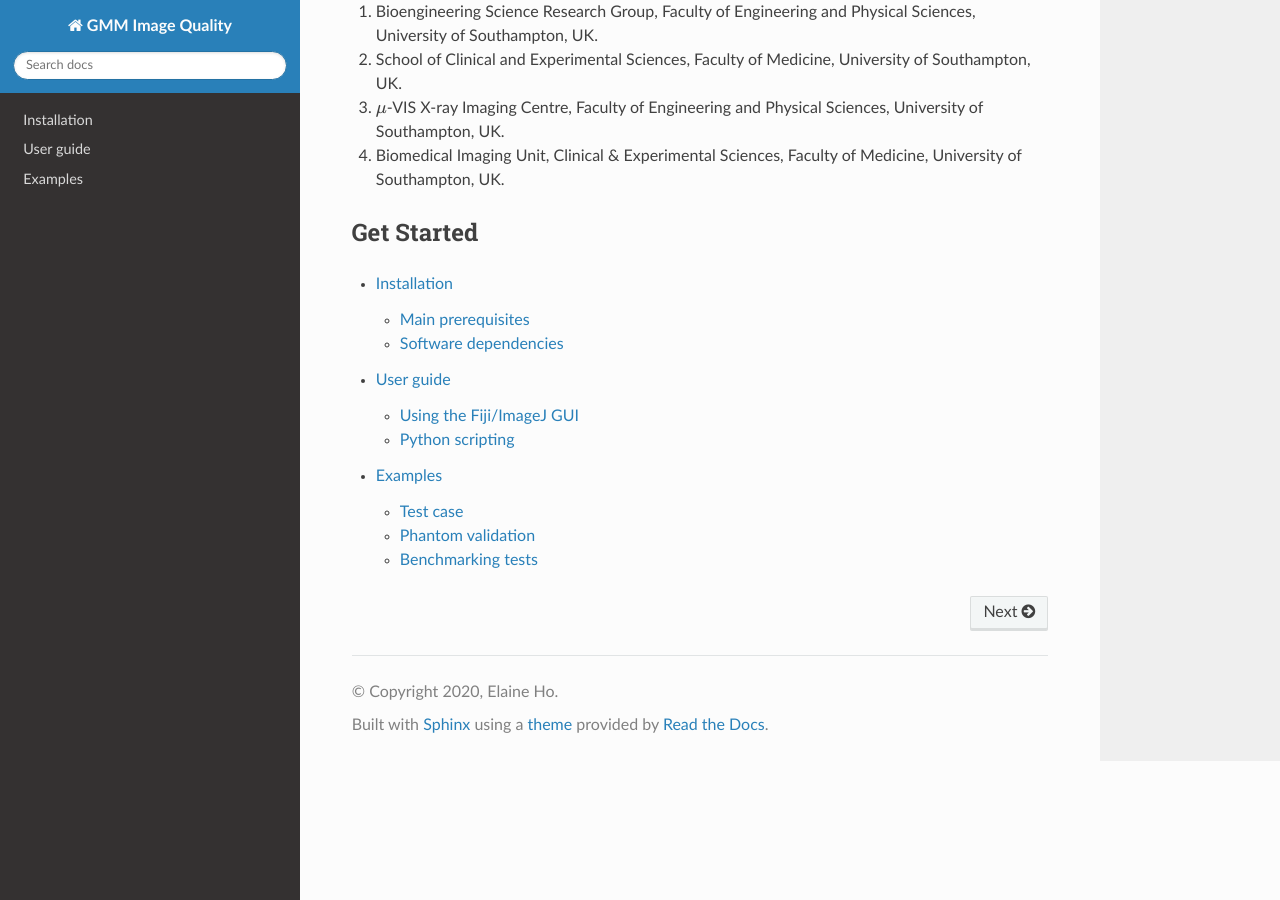
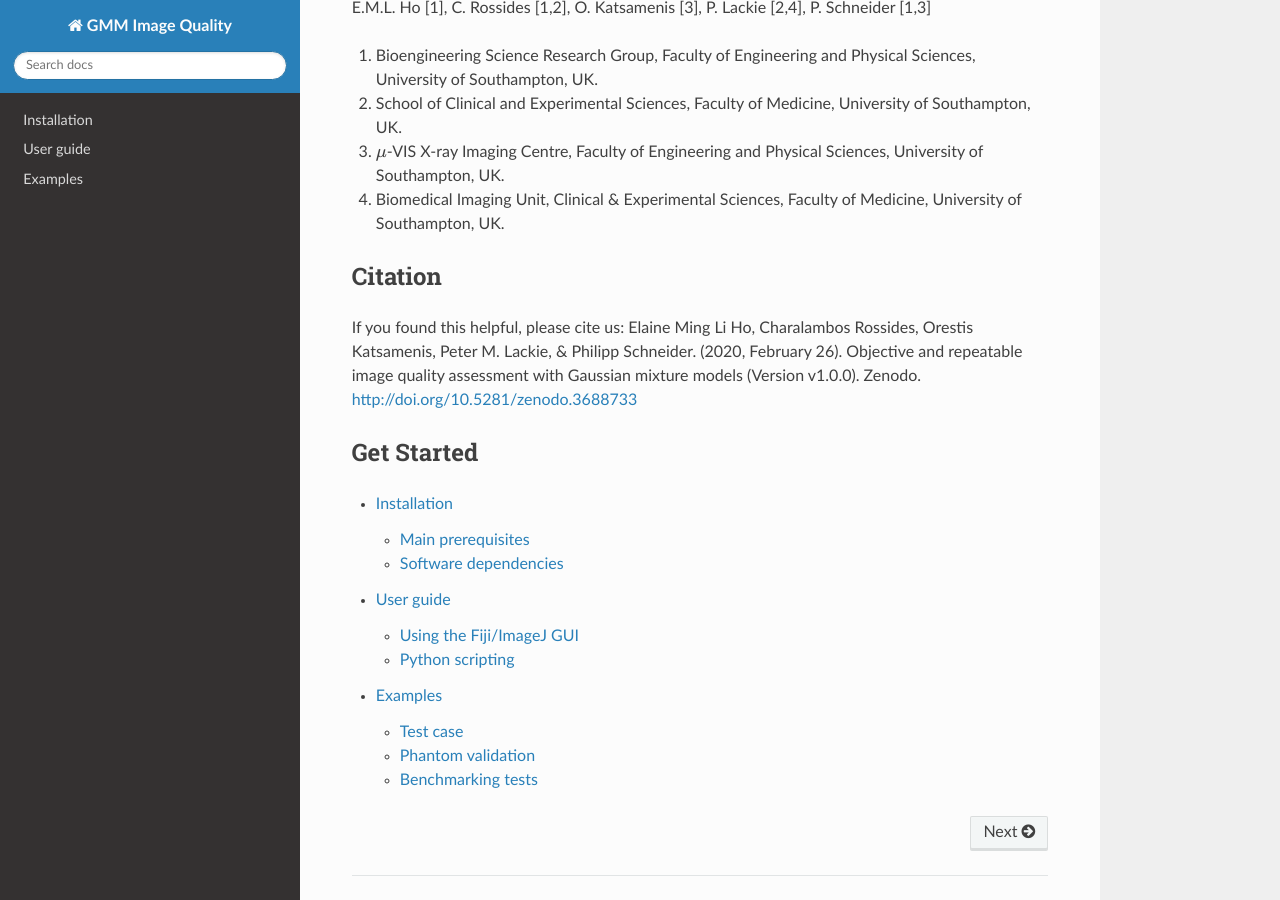
Before and after one commit to elainehoml/GMM_Image_Quality, a Sphinx documentation site: the page built from docs/index.rst, in a window 1280 px wide and 900 px high, scrolled down 1224 px. Built offline with Sphinx 7.4.7 and the Read the Docs theme 2.0.0, drawn with Linux system fonts in a browser that asks for light colours.

Commit message:
Adds DOI link

```diff
--- a/docs/index.rst
+++ b/docs/index.rst
@@ -6,6 +6,9 @@
 ******************
 GMM Image Quality
 ******************
+
+.. image:: https://zenodo.org/badge/DOI/10.5281/zenodo.3688733.svg
+   :target: https://doi.org/10.5281/zenodo.3688733
 
 The GMM Image Quality tool provides a semi-automated tool for calculating signal-to-noise ratio (SNR)
 and contrast-to-noise ratio (CNR) from X-ray microcomputed tomography (microCT) datasets.
@@ -57,6 +60,12 @@ E.M.L. Ho [1], C. Rossides [1,2], O. Katsamenis [3], P. Lackie [2,4], P. Schneid
 3. :math:`\mu`-VIS X-ray Imaging Centre, Faculty of Engineering and Physical Sciences, University of Southampton, UK.
 4. Biomedical Imaging Unit, Clinical & Experimental Sciences, Faculty of Medicine, University of Southampton, UK.
 
+Citation
+--------
+
+If you found this helpful, please cite us:
+Elaine Ming Li Ho, Charalambos Rossides, Orestis Katsamenis, Peter M. Lackie, & Philipp Schneider. (2020, February 26). Objective and repeatable image quality assessment with Gaussian mixture models (Version v1.0.0). Zenodo. http://doi.org/10.5281/zenodo.3688733
+
 Get Started
 ------------
 .. toctree::
```
